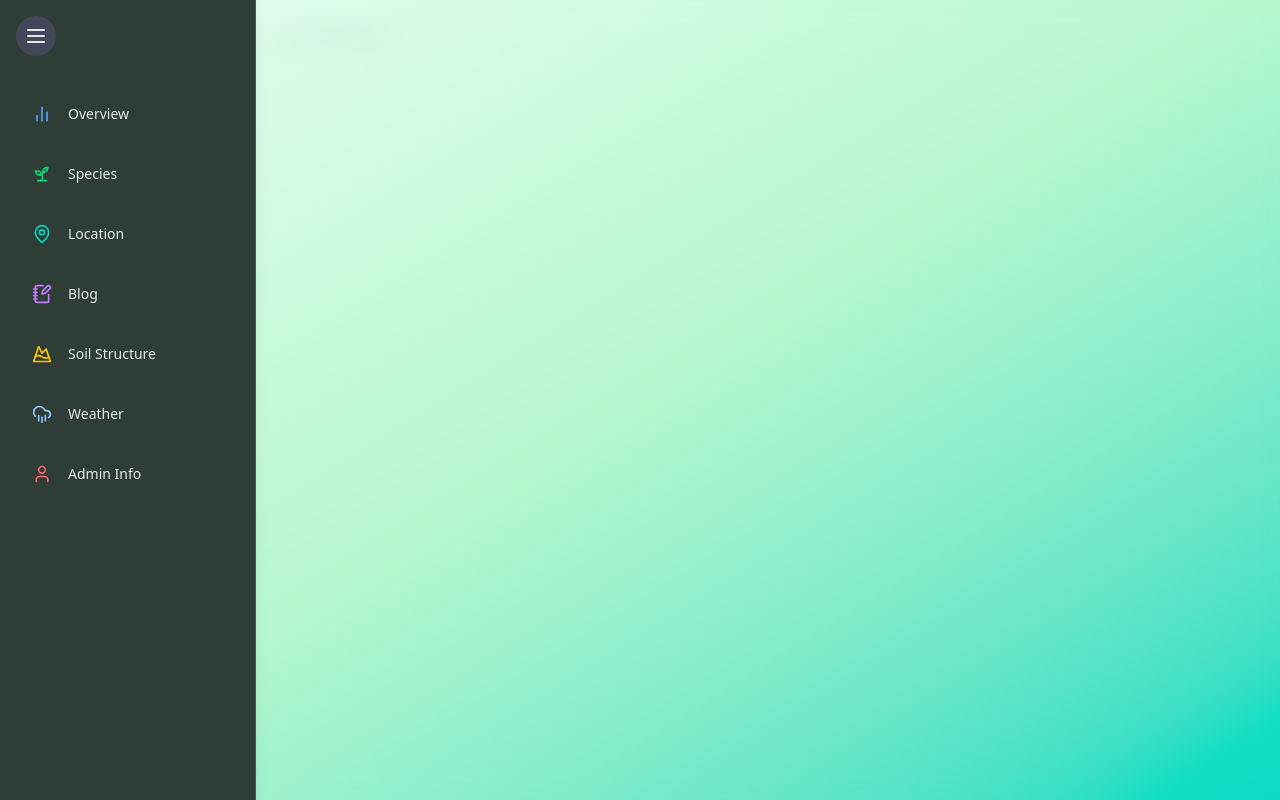
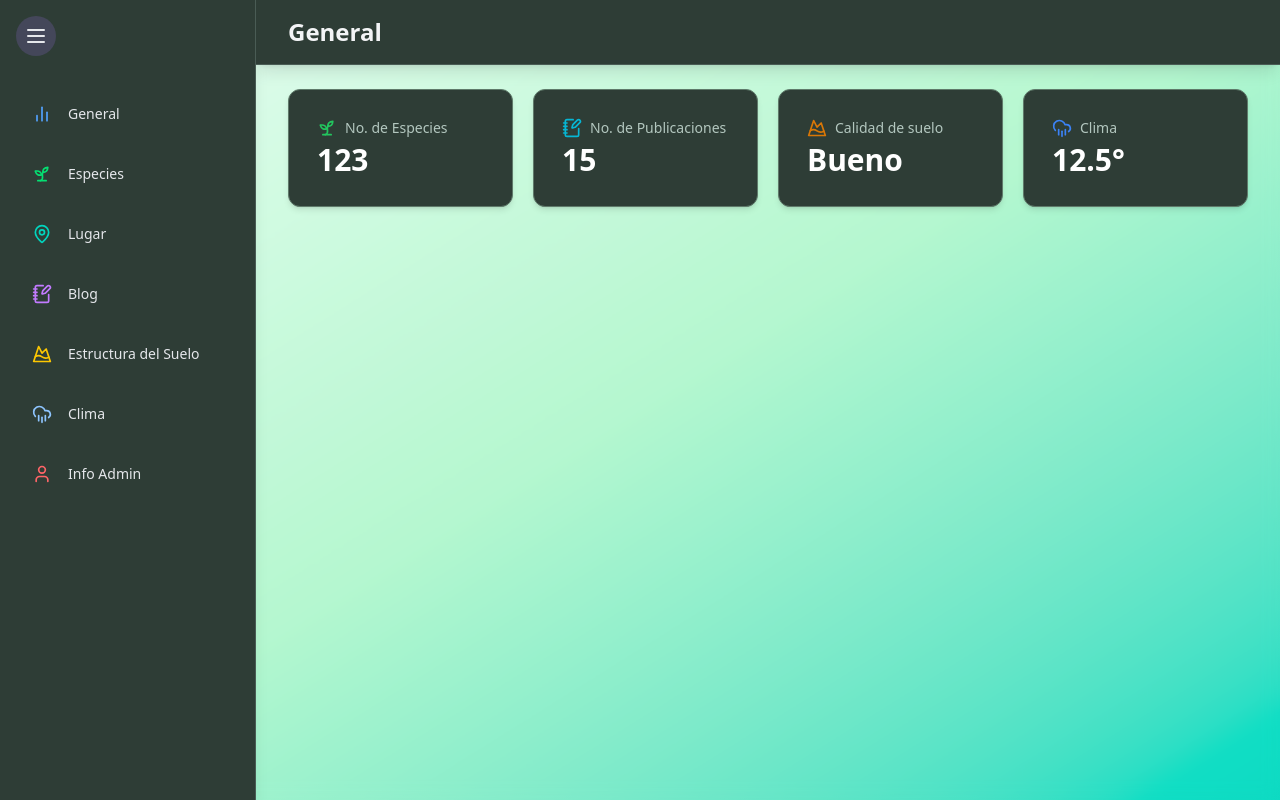
Before and after one commit to romtega/admin-dashboard, a React (Vite) app: page / in a window 1280 px wide. Built offline with nearby package versions, Linux system fonts and the light colour scheme.

Commit message:
feat: reusable components stats and header

```diff
--- a/src/App.jsx
+++ b/src/App.jsx
@@ -8,15 +8,13 @@
     <div className="flex h-screen bg-gradient-to-br from-green-100 via-emerald-200 to-teal-300 text-gray-900 overflow-hidden">
       <div className="fixed inset-0 z-0">
         <div className="absolute inset-0 bg-gradient-to-br from-emerald-50 via-green-200 to-teal-400 opacity-80" />
-        <div className="absolute inset-0 backdrop-blur-md" />
+        <div className="absolute inset-0 backdrop-blur-sm" />
       </div>
       <Sidebar />
-      <div className="flex-grow p-6 overflow-auto">
-        <Routes>
-          <Route path="/" element={<OverviewPage />} />
-          <Route path="/species" element={<SpeciesPage />} />
-        </Routes>
-      </div>
+      <Routes>
+        <Route path="/" element={<OverviewPage />} />
+        <Route path="/species" element={<SpeciesPage />} />
+      </Routes>
     </div>
   )
 }
--- a/src/components/Sidebar.jsx
+++ b/src/components/Sidebar.jsx
@@ -13,24 +13,24 @@
 import { Link } from "react-router-dom"
 
 const SIDEBAR_ITEMS = [
-  { name: "Overview", icon: BarChart2, color: "text-blue-400", href: "/" },
-  { name: "Species", icon: Sprout, color: "text-green-400", href: "/species" },
-  { name: "Location", icon: MapPin, color: "text-teal-400", href: "/location" },
+  { name: "General", icon: BarChart2, color: "text-blue-400", href: "/" },
+  { name: "Especies", icon: Sprout, color: "text-green-400", href: "/species" },
+  { name: "Lugar", icon: MapPin, color: "text-teal-400", href: "/location" },
   { name: "Blog", icon: NotebookPen, color: "text-purple-400", href: "/blog" },
   {
-    name: "Soil Structure",
+    name: "Estructura del Suelo",
     icon: MountainSnow,
     color: "text-yellow-400",
     href: "/soil-structure",
   },
   {
-    name: "Weather",
+    name: "Clima",
     icon: CloudRain,
     color: "text-blue-300",
     href: "/weather",
   },
   {
-    name: "Admin Info",
+    name: "Info Admin",
     icon: User,
     color: "text-red-400",
     href: "/admin-info",
--- /dev/null
+++ b/src/components/common/Header.jsx
@@ -0,0 +1,11 @@
+const Header = ({ title }) => {
+  return (
+    <header className="bg-[#2E3D36] bg-opacity-90 backdrop-blur-md shadow-lg border-b border-[#4A5C55]">
+      <div className="max-w-7xl mx-auto py-4 px-4 lg:px-8">
+        <h1 className="text-2xl font-semibold text-gray-100">{title}</h1>
+      </div>
+    </header>
+  )
+}
+
+export default Header
--- /dev/null
+++ b/src/components/common/StatCard.jsx
@@ -0,0 +1,23 @@
+import { motion } from "framer-motion"
+
+const StatCard = ({ name, icon: Icon, value, color }) => {
+  return (
+    <motion.div
+      className="bg-[#2E3D36] bg-opacity-80 backdrop-blur-md overflow-hidden shadow-md rounded-xl border border-[#5F7A6A]"
+      whileHover={{
+        y: -5,
+        boxShadow: "0 20px 40px -10px rgba(34, 197, 94, 0.3)", // Softer glow effect
+      }}
+    >
+      <div className="px-5 py-6 sm:p-7">
+        <span className="flex items-center text-sm font-medium text-[#B3C7BF]">
+          <Icon size={20} className="mr-2" style={{ color }} />
+          {name}
+        </span>
+        <p className="mt-1 text-3xl font-semibold text-white">{value}</p>
+      </div>
+    </motion.div>
+  )
+}
+
+export default StatCard
--- a/src/pages/OverviewPage.jsx
+++ b/src/pages/OverviewPage.jsx
@@ -1,5 +1,49 @@
+import { motion } from "framer-motion"
+import { Sprout, NotebookPen, MountainSnow, CloudRain } from "lucide-react"
+
+import Header from "@/components/common/Header"
+import StatCard from "@/components/common/StatCard"
+
 const OverviewPage = () => {
-  return <div>OverviewPage</div>
+  return (
+    <div className="flex-1 overflow-auto relative z-10">
+      <Header title="General" />
+      <main className="max-w-7xl mx-auto py-6 px-4 lg:px-8">
+        {/* STATS */}
+        <motion.div
+          className="grid grid-cols-1 gap-5 sm:grid-cols-2 lg:grid-cols-4 mb-8"
+          initial={{ opacity: 0, y: 20 }}
+          animate={{ opacity: 1, y: 0 }}
+          transition={{ duration: 1 }}
+        >
+          <StatCard
+            name="No. de Especies"
+            icon={Sprout}
+            value="123"
+            color="#22C55E"
+          />
+          <StatCard
+            name="No. de Publicaciones"
+            icon={NotebookPen}
+            value="15"
+            color="#06B6D4"
+          />
+          <StatCard
+            name="Calidad de suelo"
+            icon={MountainSnow}
+            value="Bueno"
+            color="#D97706"
+          />
+          <StatCard
+            name="Clima"
+            icon={CloudRain}
+            value="12.5°"
+            color="#3B82F6"
+          />
+        </motion.div>
+      </main>
+    </div>
+  )
 }
 
 export default OverviewPage
```
Also changed, not shown: 1 other file (tests, documents, lock files or other folders).
